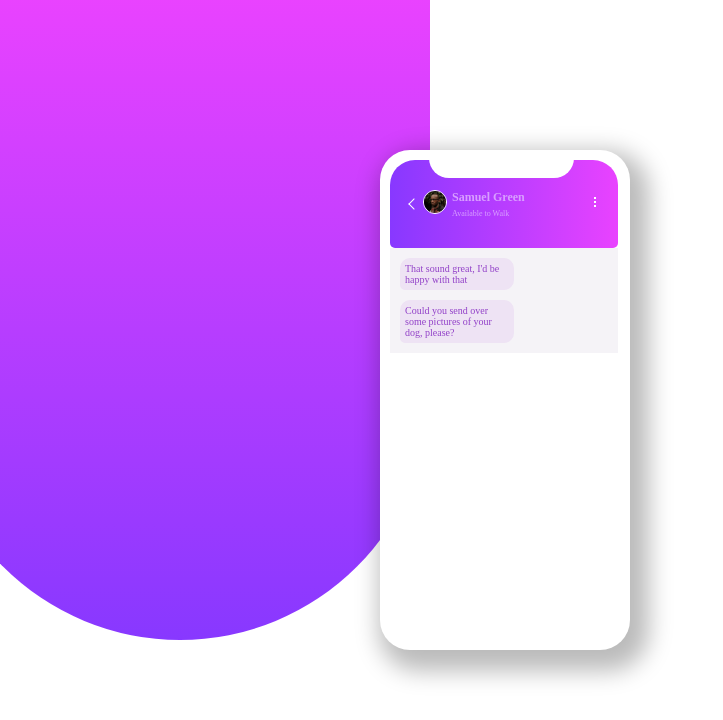
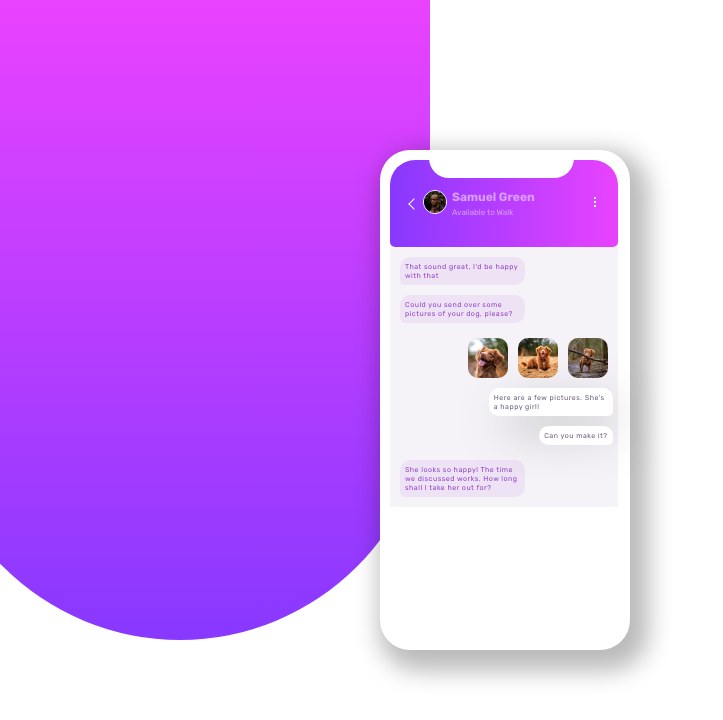
Before and after one commit to Mldamico/chat-design, a plain HTML site: page index.html in a window 1280 px wide. Shown: the whole page, without its empty margins (0-723 px from the left). Drawn offline with Linux system fonts and the light colour scheme.

Commit message:
Chat pictures

```diff
--- a/index.html
+++ b/index.html
@@ -3,6 +3,10 @@
   <head>
     <meta charset="UTF-8" />
     <meta name="viewport" content="width=device-width, initial-scale=1.0" />
+    <link
+      href="https://fonts.googleapis.com/css2?family=Rubik:wght@400;500;700&display=swap"
+      rel="stylesheet"
+    />
     <link rel="stylesheet" href="./main.css" />
     <title>Chat</title>
   </head>
@@ -38,6 +42,37 @@
               <div class="message message-left">
                 <p>Could you send over some pictures of your dog, please?</p>
               </div>
+              <div class="message message-right">
+                <img
+                  src="./assets/images/dog-image-1.jpg"
+                  alt="Dog 1"
+                  class="image-chat"
+                />
+                <img
+                  src="./assets/images/dog-image-2.jpg"
+                  alt="Dog 2"
+                  class="image-chat"
+                />
+                <img
+                  src="./assets/images/dog-image-3.jpg"
+                  alt="Dog 3"
+                  class="image-chat"
+                />
+              </div>
+              <div class="message message-right">
+                <p class="width-50">
+                  Here are a few pictures. She's a happy girl!
+                </p>
+              </div>
+              <div class="message message-right">
+                <p class="width-50">Can you make it?</p>
+              </div>
+              <div class="message message-left">
+                <p>
+                  She looks so happy! The time we discussed works. How long
+                  shall I take her out for?
+                </p>
+              </div>
             </div>
           </div>
         </div>
--- a/main.css
+++ b/main.css
@@ -2,6 +2,8 @@
 html {
   box-sizing: content-box;
   margin: 0;
+  font-family: 'Rubik', sans-serif;
+  font-family: 16px;
 }
 
 body {
@@ -125,12 +127,14 @@ body {
 .message {
   display: flex;
 
-  font-size: 10px;
+  font-size: 7px;
+  font-weight: 400;
+  letter-spacing: 0.5px;
 }
 
 .message-left {
   justify-content: flex-start;
-  width: 50%;
+  width: 55%;
   margin: 10px;
   background-color: #eee3f4;
   border-radius: 10px 10px 10px 5px;
@@ -143,9 +147,30 @@ body {
 
 .message-right {
   justify-content: flex-end;
+  /* width: 55%; */
+  /* background-color: #fff; */
 }
 
 .message-right p {
   padding: 5px;
   color: hsl(271, 15%, 43%);
 }
+
+.image-chat {
+  width: 40px;
+  height: 40px;
+  margin: 5px;
+  border-radius: 10px;
+}
+
+.image-chat:nth-child(3) {
+  margin-right: 10px;
+}
+
+.width-50 {
+  max-width: 50%;
+  background-color: #fff;
+  border-radius: 10px 10px 5px 10px;
+  box-shadow: 10px 15px 50px -10px rgba(0, 0, 0, 0.75);
+  margin: 5px;
+}
```
